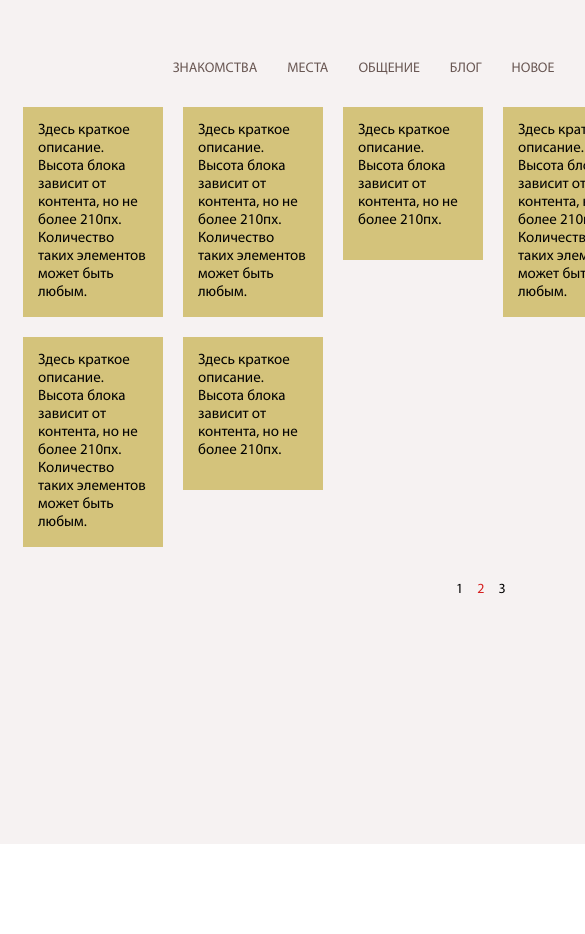
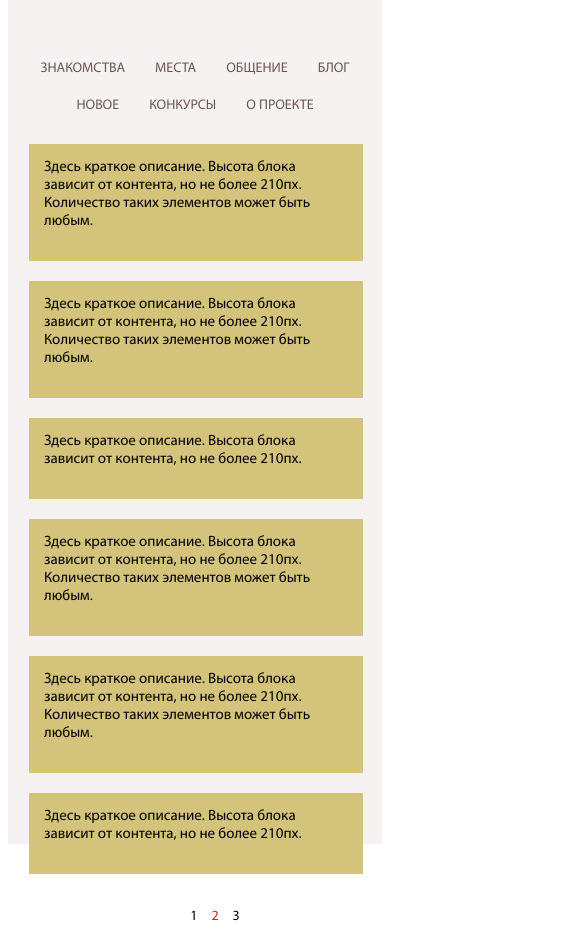
Before and after one commit to karachev/test_ttconsulting, a website: page test-sidebar/index.html in a window 390 px wide. Shown: the top 934 px of the page, 585 px wide, since content can reach past the window. Before the commit the page ends 844 px from the top, so only its background shows below. Drawn offline with nearby package versions, Linux system fonts and the light colour scheme; files that its build step writes are made by us from their sources.

Commit message:
Работа над сеткой

```diff
--- a/test-sidebar/index.html
+++ b/test-sidebar/index.html
@@ -44,7 +44,6 @@
           </ul>
         </nav>
         <div class="info-field">
-          <div class="info-field__row clearfix">
           <div class="info-item">
             <p class="info-item__text">Здесь краткое описание. Высота блока зависит от контента, но не более 210пх. Количество таких элементов может быть любым.</p>
           </div>
@@ -57,14 +56,11 @@
           <div class="info-item">
             <p class="info-item__text">Здесь краткое описание. Высота блока зависит от контента, но не более 210пх. Количество таких элементов может быть любым.</p>
           </div>
-          </div>
-          <div class="info-field__row clearfix">
           <div class="info-item">
             <p class="info-item__text">Здесь краткое описание. Высота блока зависит от контента, но не более 210пх. Количество таких элементов может быть любым.</p>
           </div>
           <div class="info-item">
             <p class="info-item__text">Здесь краткое описание. Высота блока зависит от контента, но не более 210пх.</p>
-            </div>
           </div>
         </div>
         <div class="paginator">
--- a/test-sidebar/sass/blocks/base.scss
+++ b/test-sidebar/sass/blocks/base.scss
@@ -9,3 +9,9 @@ body {
   display: block;
   clear: both;
 }
+
+@media screen and (max-width: 960px) {
+  body {
+    width: 100%;
+  }
+}
--- a/test-sidebar/sass/blocks/field-right.scss
+++ b/test-sidebar/sass/blocks/field-right.scss
@@ -7,6 +7,7 @@
 
 @media screen and (max-width: 960px) {
   .field-right {
+    float: none;
     margin: auto;
     width: 96%
   }
--- a/test-sidebar/sass/blocks/info-field.scss
+++ b/test-sidebar/sass/blocks/info-field.scss
@@ -1,4 +1,4 @@
 .info-field {
-  margin-top: 10px;
-  margin-left: 13px;
+  width: 94%;
+  margin: 10px auto;
 }
--- a/test-sidebar/sass/blocks/info-item.scss
+++ b/test-sidebar/sass/blocks/info-item.scss
@@ -1,6 +1,6 @@
 .info-item {
   display: inline-block;
-  float: left;
+  vertical-align: top;
   width: 140px;
   max-height: 210px;
   margin: 10px;
@@ -17,3 +17,30 @@
     line-height: 18px;
   }
 }
+
+@media screen and (max-width: 960px) {
+  .info-item {
+    width: 25%;
+  }
+}
+
+@media screen and (max-width: 810px) {
+  .info-item {
+    /*width: 33.33%;*/
+    width: 30%;
+  }
+}
+
+@media screen and (max-width: 660px) {
+  .info-item {
+    /*width: 50%;*/
+    width: 45.6%;
+  }
+}
+
+@media screen and (max-width: 510px) {
+  .info-item {
+    /*width: 100%;*/
+    width: 95%;
+  }
+}
--- a/test-sidebar/sass/blocks/main-nav.scss
+++ b/test-sidebar/sass/blocks/main-nav.scss
@@ -1,6 +1,6 @@
 .main-nav {
   width: 100%;
-  margin-top: 50px;
+  padding-top: 50px;
 
   &__list {
     margin: 0;
```
Lines whose indentation alone changed are shown as unchanged.
